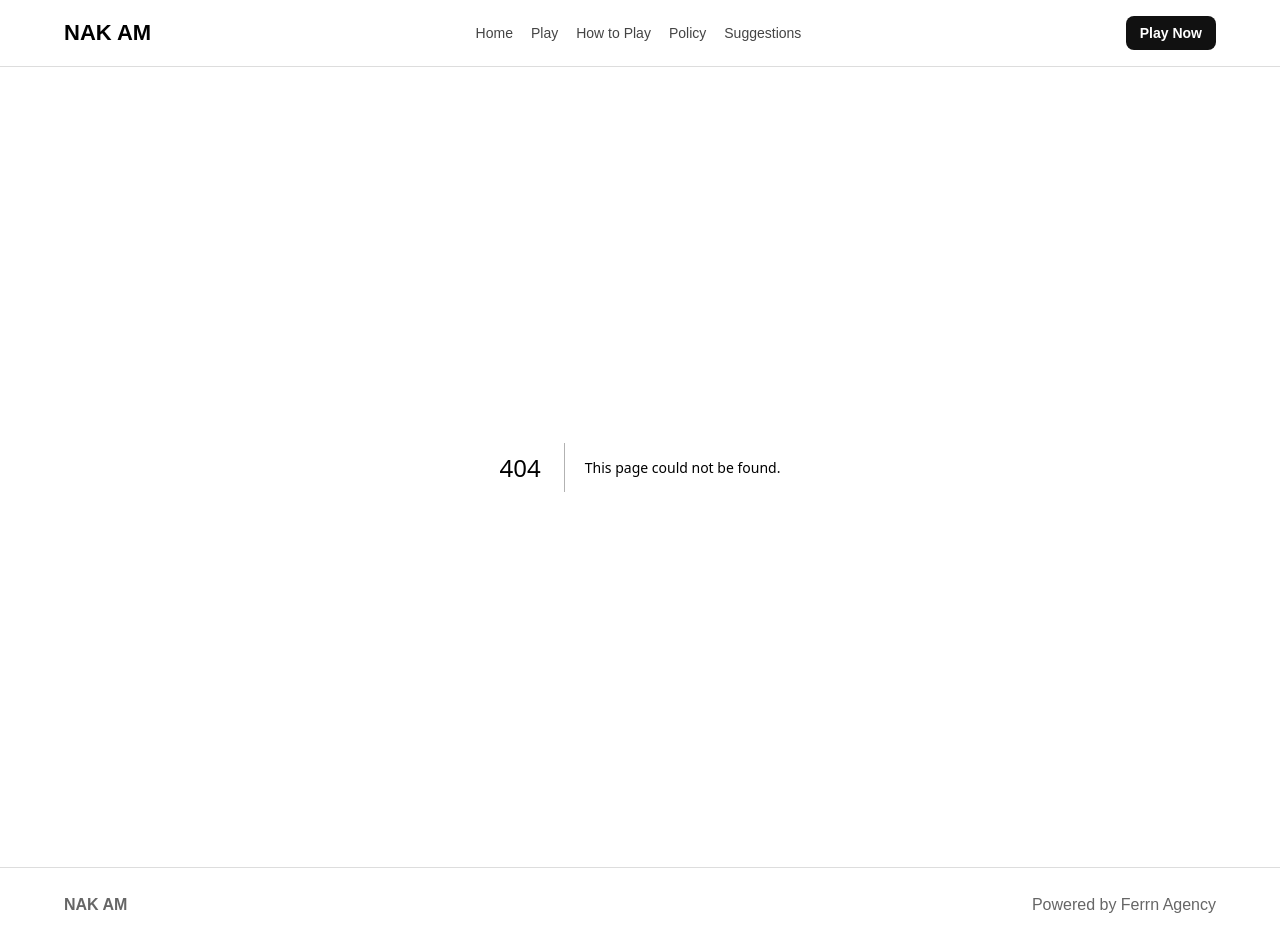
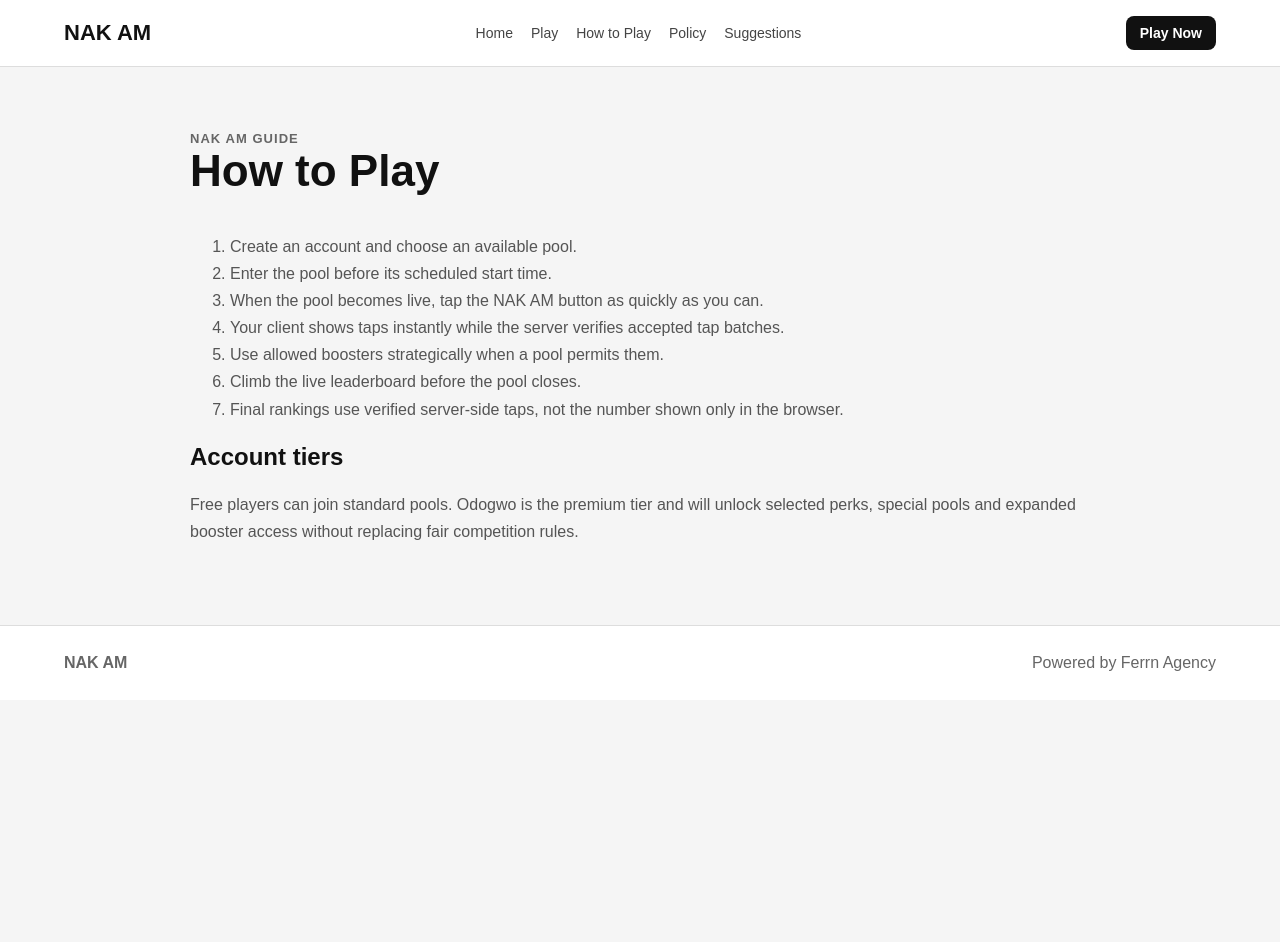
Before and after one commit to Boymyke/tap-tap-game, a Next.js app: page /how-to-play in a window 1280 px wide. Before the commit this address had no page. After the commit the page ends 800 px from the top, so only its background shows below. Built offline with nearby package versions, Linux system fonts and the light colour scheme.

Commit message:
Add How to Play page

```diff
--- /dev/null
+++ b/app/how-to-play/page.tsx
@@ -0,0 +1,17 @@
+export default function HowToPlayPage() {
+  return <section className="page">
+    <div className="eyebrow">NAK AM Guide</div>
+    <h1>How to Play</h1>
+    <ol>
+      <li>Create an account and choose an available pool.</li>
+      <li>Enter the pool before its scheduled start time.</li>
+      <li>When the pool becomes live, tap the NAK AM button as quickly as you can.</li>
+      <li>Your client shows taps instantly while the server verifies accepted tap batches.</li>
+      <li>Use allowed boosters strategically when a pool permits them.</li>
+      <li>Climb the live leaderboard before the pool closes.</li>
+      <li>Final rankings use verified server-side taps, not the number shown only in the browser.</li>
+    </ol>
+    <h2>Account tiers</h2>
+    <p>Free players can join standard pools. Odogwo is the premium tier and will unlock selected perks, special pools and expanded booster access without replacing fair competition rules.</p>
+  </section>;
+}
```
